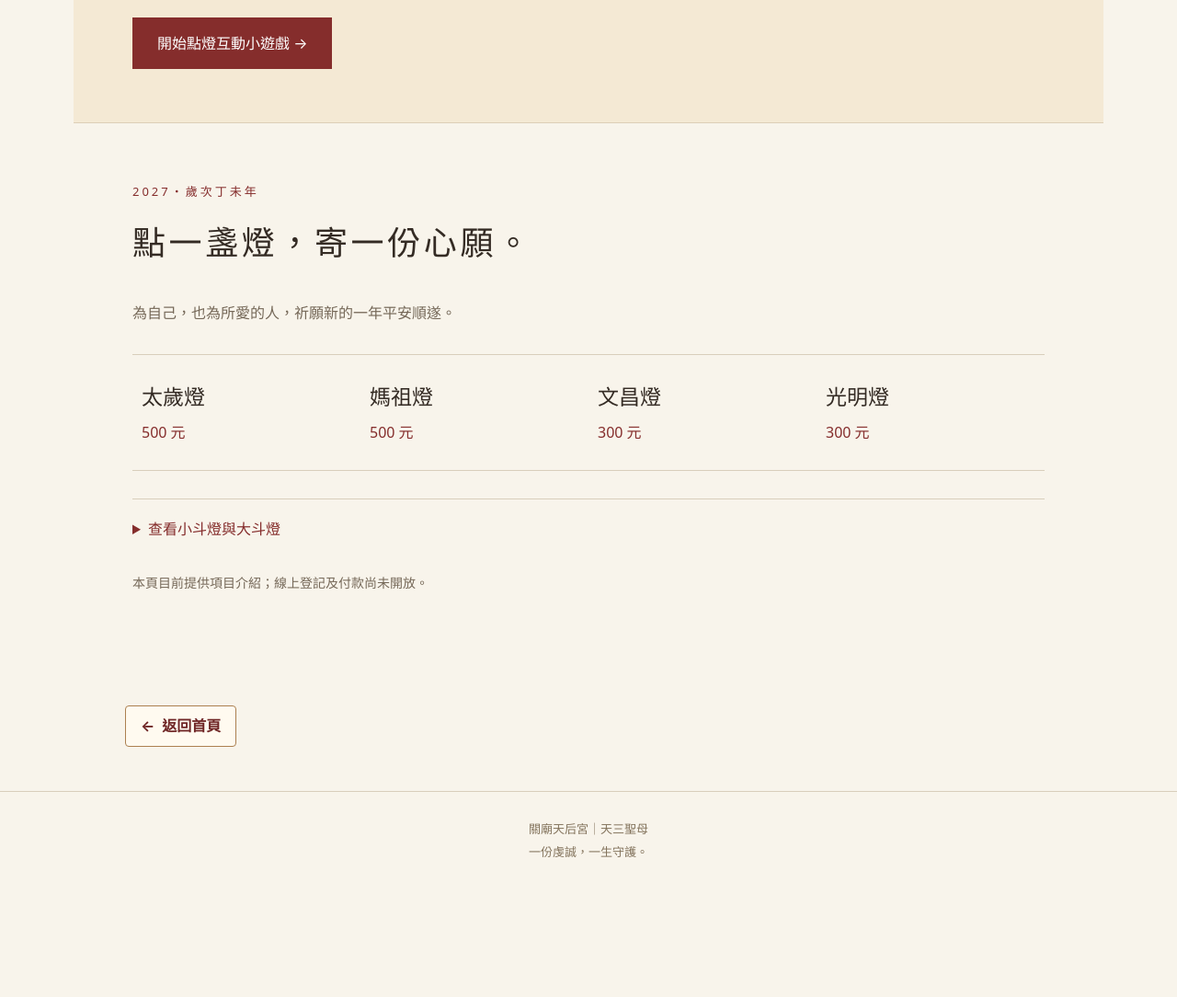
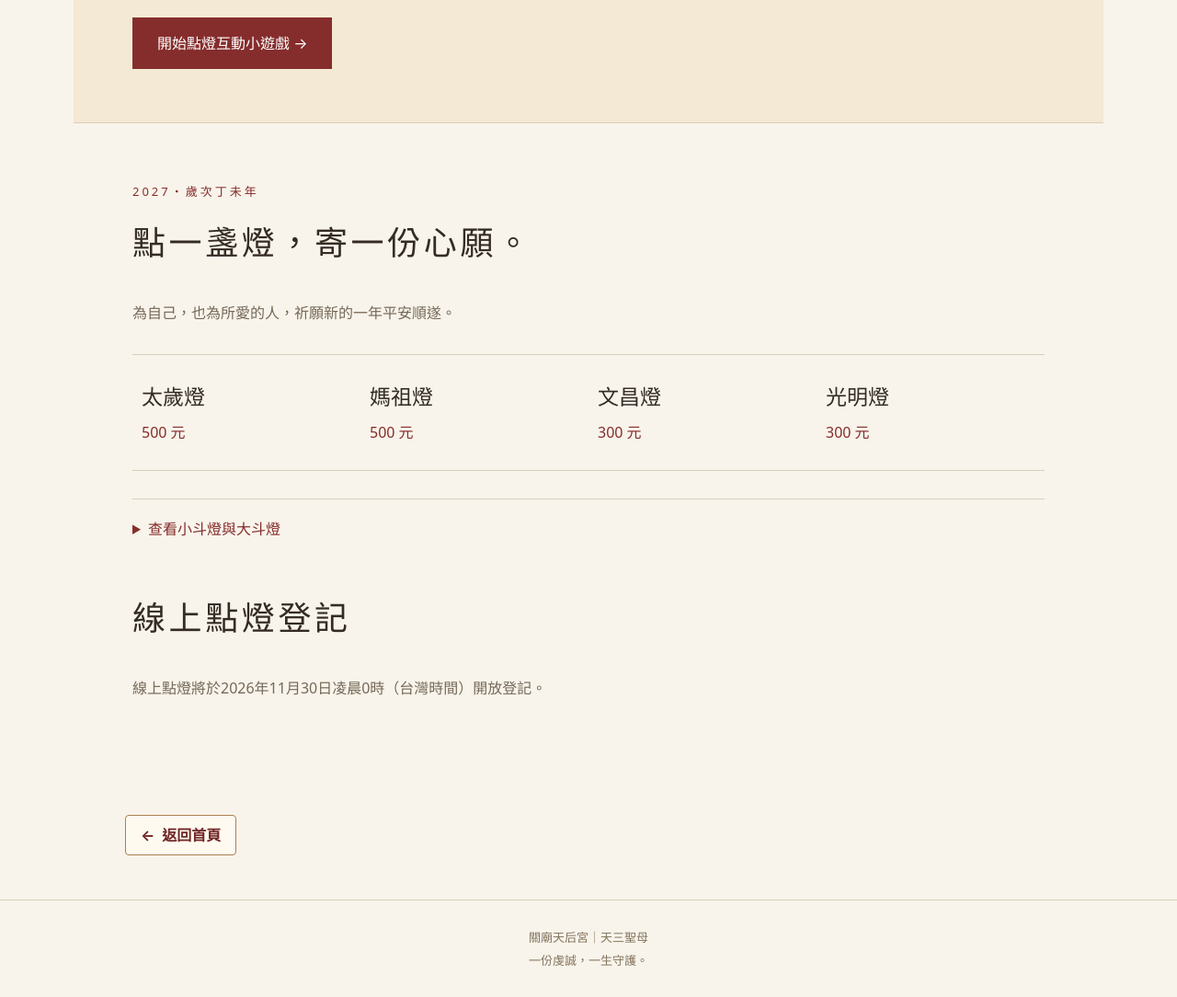
Before and after one commit to guanmiao-tianhou-temple/guanmiao-tianhou-temple.github.io, a plain HTML site: page lights/index.html in a window 1280 px wide. Shown: the part 520-1604 px from the top of the page at 92% size. Before the commit the page ends 1486 px from the top, so only its background shows below. Drawn offline with Linux system fonts and the light colour scheme.

Commit message:
Schedule light registration opening for November 30

```diff
--- /dev/null
+++ b/assets/lights-registration.js
@@ -0,0 +1,25 @@
+(() => {
+  const opensAt = Date.parse('2026-11-30T00:00:00+08:00');
+  const registrationUrl = 'https://script.google.com/macros/s/AKfycbzZkWeKzMbkmIM6-exVFuNOTbvL2tPoBotxyXGN4F-YmrqIbvrRMgHOVFJrmUcZ87Uw/exec';
+  const panels = document.querySelectorAll('[data-light-registration]');
+
+  function updateRegistration() {
+    const open = Date.now() >= opensAt;
+    panels.forEach(panel => {
+      const message = panel.querySelector('[data-registration-status]');
+      const link = panel.querySelector('[data-registration-link]');
+      message.textContent = open
+        ? '線上點燈已開放登記。送出後請等候廟方確認名額，再依通知繳費。'
+        : '線上點燈將於2026年11月30日凌晨0時（台灣時間）開放登記。';
+      link.hidden = !open;
+      if (open) link.href = registrationUrl;
+    });
+  }
+
+  updateRegistration();
+  const timer = window.setInterval(() => {
+    updateRegistration();
+    if (Date.now() >= opensAt) window.clearInterval(timer);
+  }, 1000);
+  document.addEventListener('visibilitychange', updateRegistration);
+})();
--- a/lights/index.html
+++ b/lights/index.html
@@ -7,7 +7,7 @@
   <title>祈福點燈｜關廟天后宮</title>
   <link rel="stylesheet" href="/assets/temple-content.css">
   <link rel="stylesheet" href="/assets/temple-navigation.css">
-<link rel="stylesheet" href="/assets/editorial.css"></head>
+<link rel="stylesheet" href="/assets/editorial.css"><style>[data-registration-link][hidden]{display:none}.registration-panel{margin-top:32px}</style><script defer src="/assets/lights-registration.js"></script></head>
 <body>
   <a class="skip-link" href="#main">跳至主要內容</a>
   <header class="site-header">
@@ -22,7 +22,7 @@
       <h1>祈福點燈</h1>
     </div>
     <aside class="wrap game-feature"><h2>點燈互動小遊戲</h2><p>選擇生肖、祈福對象和心願，查看推薦燈種及費用。</p><a class="button" href="/lights/game/">開始點燈互動小遊戲 →</a></aside>
-    <section id="lights" class="wrap"><span class="eyebrow">2027・歲次丁未年</span><h2>點一盞燈，寄一份心願。</h2><p>為自己，也為所愛的人，祈願新的一年平安順遂。</p><div class="lights"><div class="light"><strong>太歲燈</strong><span>500 元</span></div><div class="light"><strong>媽祖燈</strong><span>500 元</span></div><div class="light"><strong>文昌燈</strong><span>300 元</span></div><div class="light"><strong>光明燈</strong><span>300 元</span></div></div><details><summary>查看小斗燈與大斗燈</summary><p>平安小斗燈 3,680 元、發財小斗燈 3,980 元，各 6 座。大斗燈每座 16,800 元，各神尊各 1 座；實際剩餘名額請向廟方確認。</p></details><p class="note">本頁目前提供項目介紹；線上登記及付款尚未開放。</p></section>
+    <section id="lights" class="wrap"><span class="eyebrow">2027・歲次丁未年</span><h2>點一盞燈，寄一份心願。</h2><p>為自己，也為所愛的人，祈願新的一年平安順遂。</p><div class="lights"><div class="light"><strong>太歲燈</strong><span>500 元</span></div><div class="light"><strong>媽祖燈</strong><span>500 元</span></div><div class="light"><strong>文昌燈</strong><span>300 元</span></div><div class="light"><strong>光明燈</strong><span>300 元</span></div></div><details><summary>查看小斗燈與大斗燈</summary><p>平安小斗燈 3,680 元、發財小斗燈 3,980 元，各 6 座。大斗燈每座 16,800 元，各神尊各 1 座；實際剩餘名額請向廟方確認。</p></details><section class="registration-panel" data-light-registration aria-label="線上點燈登記"><h2>線上點燈登記</h2><p data-registration-status role="status">線上點燈將於2026年11月30日凌晨0時（台灣時間）開放登記。</p><a class="button" data-registration-link hidden>前往線上點燈登記</a><noscript><p>請啟用瀏覽器的 JavaScript，以顯示登記入口。</p></noscript></section></section>
     <div class="page-end">
       <a class="return-home" href="/"><span aria-hidden="true">←</span> 返回首頁</a>
     </div>
```
Also changed, not shown: lights/game/index.html (+2 -2 lines).
